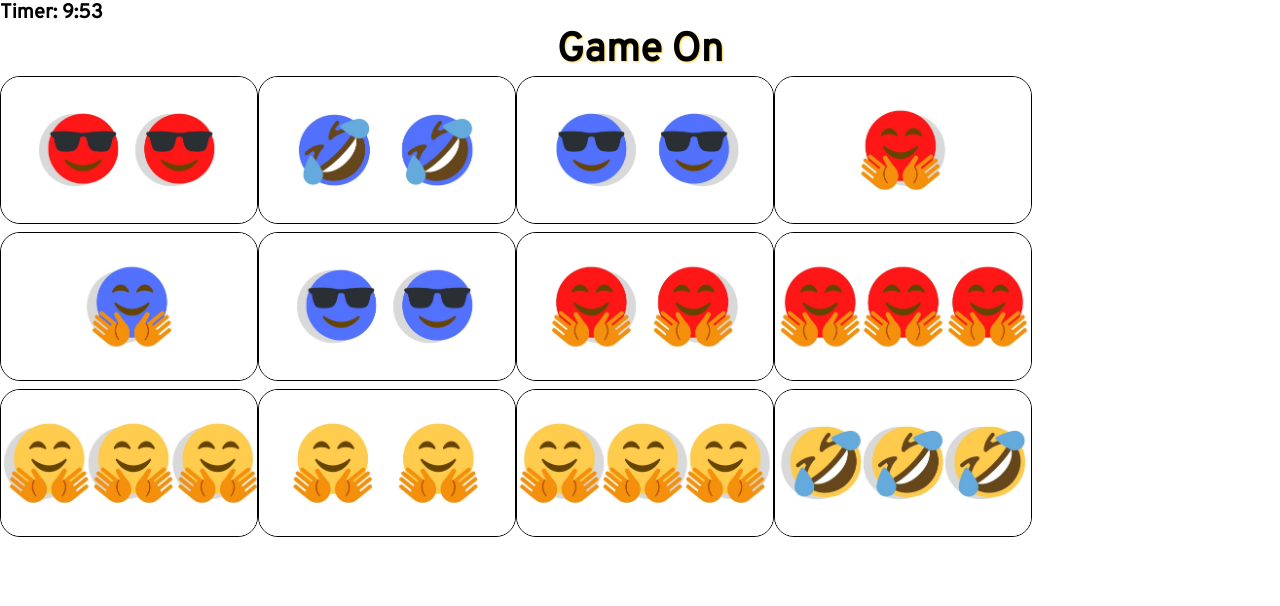
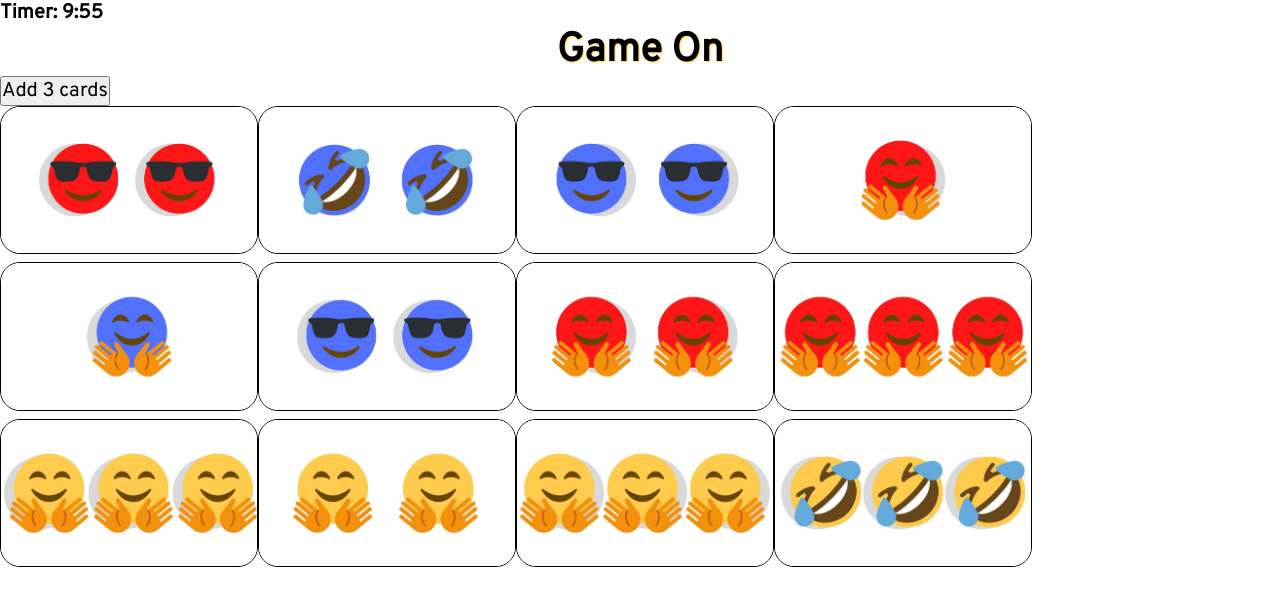
Before and after one commit to Tyouxik/Emoji-game, a React (Create React App) app in the folder client/: page /sologame in a window 1280 px wide. Shown: the top 606 px of the page. Built offline with nearby package versions, Linux system fonts and the light colour scheme.

Commit message:
fix add3cards function in sologame

```diff
--- a/client/src/Components/Games/SoloGame/SoloGame.js
+++ b/client/src/Components/Games/SoloGame/SoloGame.js
@@ -37,6 +37,14 @@ export default class SoloGame extends Component {
       ),
     }));
   };
+  add3Cards = () => {
+    this.setState((state, props) => ({
+      deck: pickCard(shuffleCards(Deck), 3),
+    }));
+    this.setState((state, props) => ({
+      boardCards: addCard(state.deck, 3, state.boardCards),
+    }));
+  };
 
   render() {
     // console.log(
@@ -55,7 +63,7 @@ export default class SoloGame extends Component {
           <div>
             <h1 id="title">Game On</h1>
           </div>
-          {/* <GameBtn onClick={this.add3Cards}>Add 3 cards</GameBtn> */}
+          <GameBtn onClick={this.add3Cards}>Add 3 cards</GameBtn>
           <Board
             selectCard={this.selectCard}
             boardCards={this.state.boardCards}
--- a/client/src/Components/Games/Sub-components/Board.js
+++ b/client/src/Components/Games/Sub-components/Board.js
@@ -6,6 +6,7 @@ export default function Board(props) {
   return (
     <div>
       {boardCards.map((card) => {
+        console.log(card);
         return selectedCards.includes(card) ? (
           <Card
             isSelected={true}
--- a/client/src/Game Logic/game.js
+++ b/client/src/Game Logic/game.js
@@ -45,8 +45,11 @@ function shuffleCards(cards) {
 function pickCard(deck, num) {
   return deck.slice(0, deck.length - num);
 }
-function addCard(deck, num) {
-  return deck.slice(deck.length - num);
+function addCard(deck, num, boardCardsState) {
+  let addedCards = deck.slice(deck.length - num);
+  return boardCardsState
+    ? [...boardCardsState, ...addedCards]
+    : deck.slice(deck.length - num);
 }
 
 //Select a card
```
